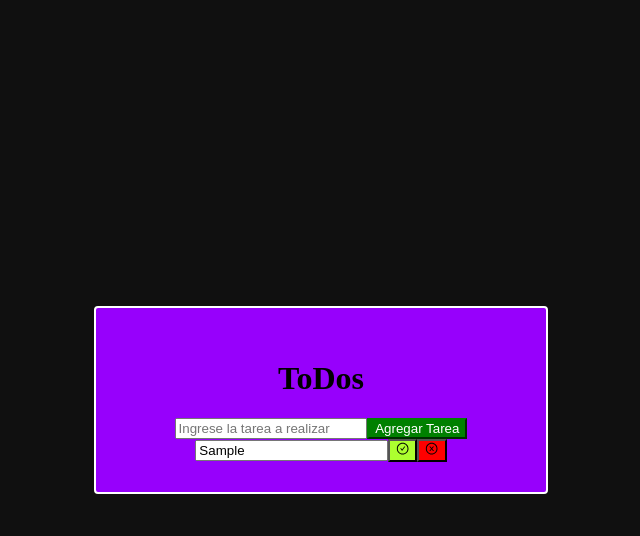
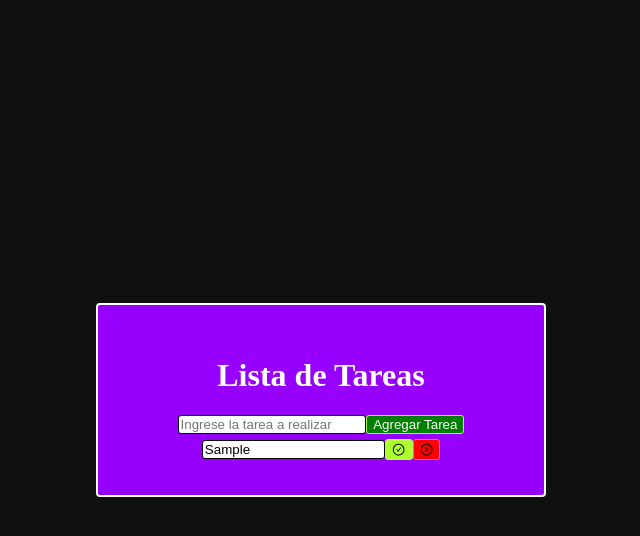
Before and after one commit to SebastianINF/todo-list, a React (Vite) app: page / in a window 1280 px wide. Both pictures are taken after typing "Sample" into the empty fields and a click on the button "Agregar Tarea". Shown: the top 536 px of the page, without its empty margins (361-1001 px from the left). Built offline with nearby package versions, Linux system fonts and the light colour scheme.

Commit message:
mejorando el css

```diff
--- a/src/ToDos.css
+++ b/src/ToDos.css
@@ -7,13 +7,38 @@
 
 .boton-delete {
   background-color: red;
-}
-.boton-check {
-  background-color: greenyellow;
+  border: 1px solid #ff6565;
+  border-radius: 3px;
+  cursor: pointer;
+  display: flex;
+  justify-content: center;
+  align-items: center;
+  margin: 0;
+  height: 20.2px;
+  -webkit-border-radius: 3px;
+  -moz-border-radius: 3px;
+  -ms-border-radius: 3px;
+  -o-border-radius: 3px;
 }
 
 .boton-delete:hover {
   background-color: rgb(255, 98, 0);
+}
+
+.boton-check {
+  background-color: greenyellow;
+  border: 1px solid #bbf663;
+  border-radius: 3px;
+  cursor:pointer;
+  display: flex;
+  justify-content: center;
+  align-items: center;
+  margin: 0;
+  height: 20.2px;
+  -webkit-border-radius: 3px;
+  -moz-border-radius: 3px;
+  -ms-border-radius: 3px;
+  -o-border-radius: 3px;
 }
 
 .boton-check:hover {
@@ -35,12 +60,13 @@ body {
 .div-tarea {
   display: flex;
   align-items: center;
+  margin: 5px;
 }
 
 h1 {
   display: flex;
   justify-content: center;
-  color: black;
+  color: white;
 }
 
 .div-app {
@@ -59,12 +85,39 @@ h1 {
 
 input {
   width: 50%;
+  outline: none;
+  border: 1.7px solid black;
+  border-radius: 3px;
+  -webkit-border-radius: 3px;
+  -moz-border-radius: 3px;
+  -ms-border-radius: 3px;
+  -o-border-radius: 3px;
+  caret-color: blue;
 }
 
 .boton-agregar {
   background-color: green;
   color: white;
+  outline: none !important;
+  border: 1px solid greenyellow;
+  border-radius: 3px;
+  cursor:pointer;
+  -webkit-border-radius: 3px;
+  -moz-border-radius: 3px;
+  -ms-border-radius: 3px;
+  -o-border-radius: 3px;
+}
+
+.boton-agregar:hover{
+  background-color: greenyellow;
   border-color: green;
+  color: black;
+}
+
+.boton-agregar:active{
+  background-color: greenyellow;
+  border-color: green;
+  color: black;
 }
 
 .section {
--- a/src/components/ToDos.jsx
+++ b/src/components/ToDos.jsx
@@ -25,7 +25,7 @@ export default function ToDos() {
 
   return (
     <div className='div-app'>
-      <h1>ToDos</h1>
+      <h1>Lista de Tareas</h1>
       <div>
         <section className='section'>
           <input
```
